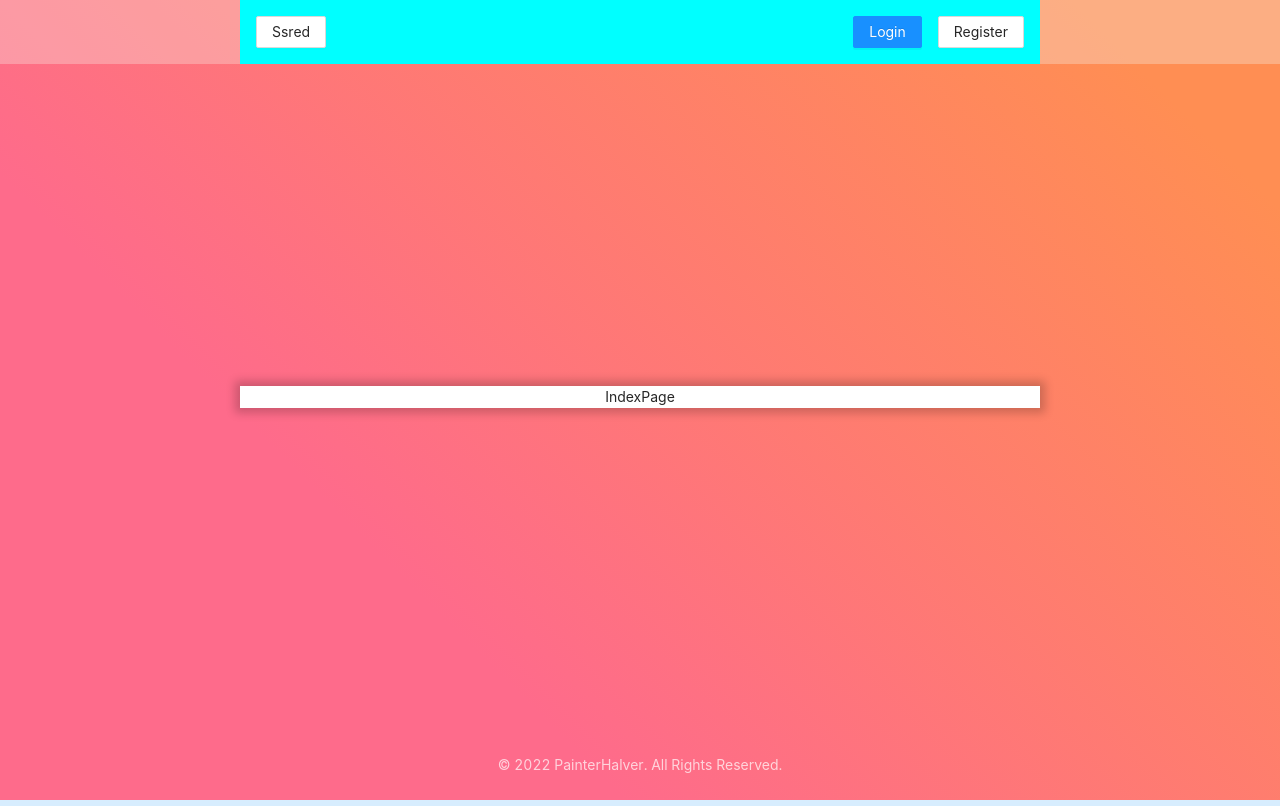
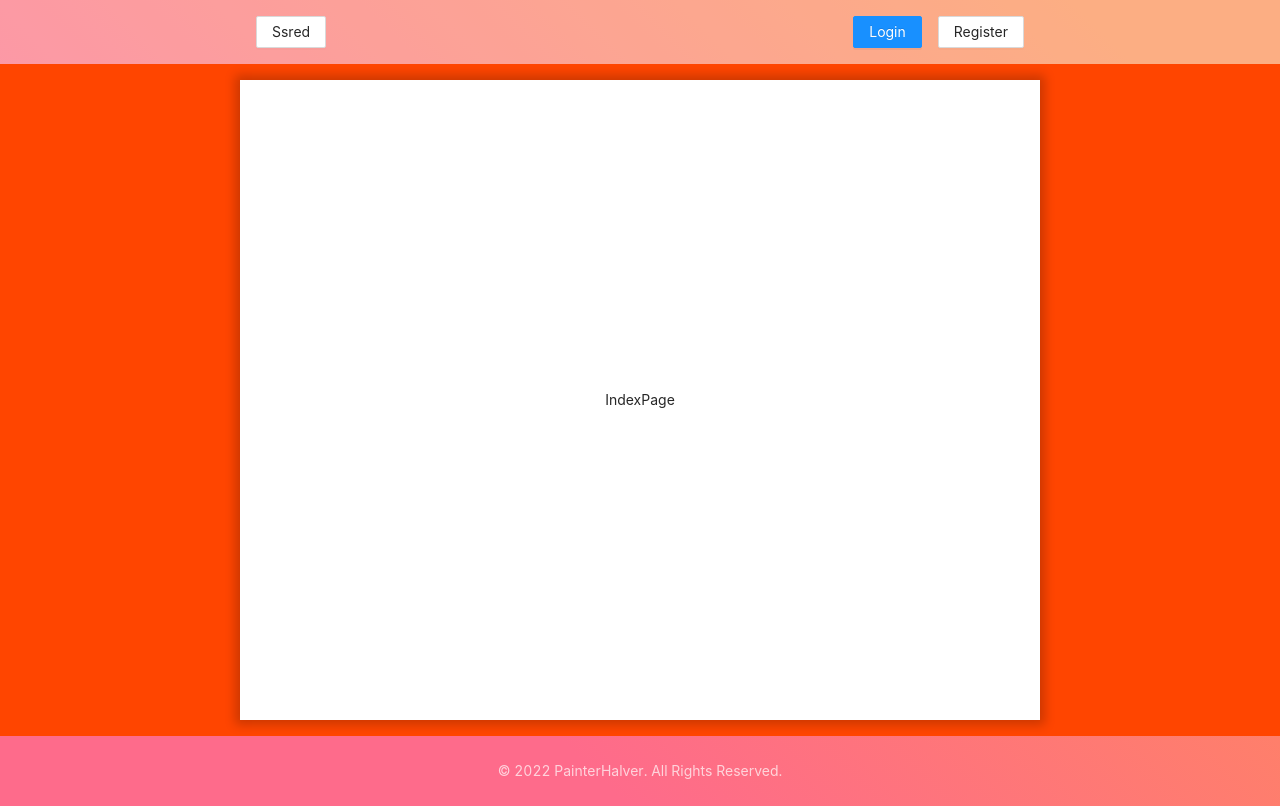
Before and after one commit to PainterHalver/todolist_nfaft, a Next.js app: page / in a window 1280 px wide. Built offline with nearby package versions, Linux system fonts and the light colour scheme; no server answers.

Commit message:
Set height for index

```diff
--- a/pages/_app.tsx
+++ b/pages/_app.tsx
@@ -23,7 +23,6 @@ const styles: { [key: string]: CSSProperties } = {
   layout: {
     minHeight: "100vh",
     overflowX: "hidden",
-
     background: "linear-gradient(45deg, #FE6B8B 30%, #FF8E53 90%)",
   },
   header: {
@@ -37,17 +36,18 @@ const styles: { [key: string]: CSSProperties } = {
     justifyContent: "end",
     maxWidth: "800px",
     width: "100%",
-    backgroundColor: "cyan",
     padding: "0 1rem",
   },
   contentContainer: {
     display: "flex",
     justifyContent: "center",
     alignItems: "center",
-    // minHeight: "100vh",
     flexGrow: 10,
-    height: "100%",
-    padding: "1.5rem 1rem",
+    minHeight: "400px",
+    // height: "1px",
+    padding: "1rem 1rem",
+
+    backgroundColor: "orangered",
   },
   footer: {
     backgroundColor: "transparent",
--- a/pages/index.tsx
+++ b/pages/index.tsx
@@ -11,6 +11,11 @@ const styles: { [key: string]: CSSProperties } = {
     backgroundColor: "white",
     maxWidth: "800px",
     width: "100%",
+
+    minHeight: "80vh",
+    height: "100%",
+    padding: "1rem 1rem",
+
     boxShadow: "0 0 10px 5px rgba(0, 0, 0, 0.2)",
   },
 };
```
